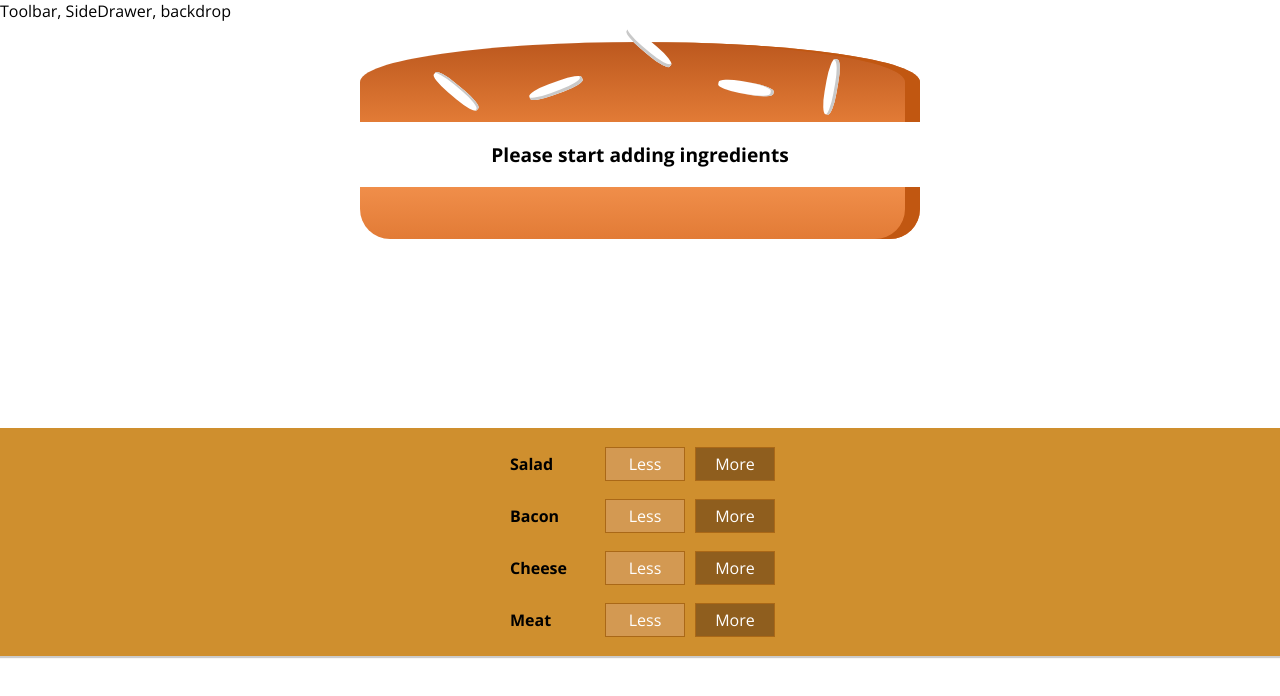
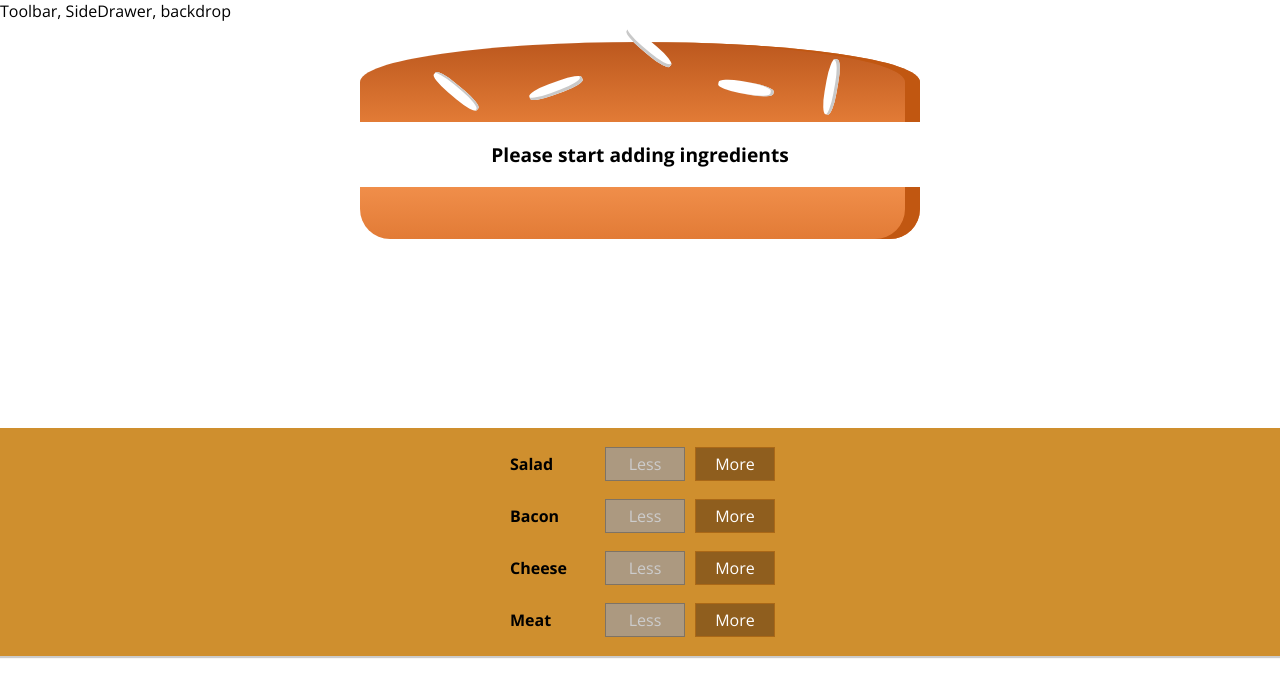
Before and after one commit to diegorochawebdg/burger-builder, a React (Create React App) app: page / in a window 1280 px wide. Shown: the top 696 px of the page. Built offline with nearby package versions, Linux system fonts and the light colour scheme.

Commit message:
removing ingredients safely

```diff
--- a/src/components/Burger/BuildControls/BuildControl/BuildControl.tsx
+++ b/src/components/Burger/BuildControls/BuildControl/BuildControl.tsx
@@ -4,14 +4,22 @@
 
 export interface IBuildControl {
   label: string,
+  added: any,
+  removed: any,
+  disabled: boolean,
 }
 
 const BuildControl = (props: IBuildControl) => {
   return (
     <div className={classes.BuildControl}>
       <div className={classes.Label}>{props.label}</div>
-      <button className={classes.Less}>Less</button>
-      <button className={classes.More}>More</button>
+      <button
+        className={classes.Less}
+        onClick={props.removed}
+        disabled={props.disabled}>Less</button>
+      <button
+        className={classes.More}
+        onClick={props.added}>More</button>
     </div>
   )
 }
--- a/src/components/Burger/BuildControls/BuildControls.tsx
+++ b/src/components/Burger/BuildControls/BuildControls.tsx
@@ -26,7 +26,12 @@
   return (
     <div className={classes.BuildControls}>
       {controls.map(ctrl => (
-        <BuildControl key={ctrl.label} label={ctrl.label} />
+        <BuildControl
+          key={ctrl.label}
+          label={ctrl.label}
+          added={() => props.ingredientAdded(ctrl.type)}
+          removed={() => props.ingredientRemoved(ctrl.type)}
+          disabled={props.disabled[ctrl.type]} />
       ))}
     </div>
   )
--- /dev/null
+++ b/src/containers/BurgerBuilder/BurgerBuilder.js
@@ -0,0 +1,79 @@
+import React, { Component, Fragment } from 'react';
+
+import Burger from '../../components/Burger/Burger';
+import BuildControls from '../../components/Burger/BuildControls/BuildControls'
+
+const INGREDIENT_PRICES = {
+  salad: 0.5,
+  chesse: 0.4,
+  meat: 1.3,
+  bacon: 0.7,
+}
+
+class BurgerBuilder extends Component {
+  state = {
+    ingredients: {
+      'salad': 0,
+      'bacon': 0,
+      'cheese': 0,
+      'meat': 0,
+    },
+    totalPrice: 4,
+  }
+
+
+  addIngredientHandler = (type) => {
+    const updatedCount = this.state.ingredients[type] + 1;
+    const updatedIngredients = {
+      ...this.state.ingredients
+    }
+    updatedIngredients[type] = updatedCount;
+    const priceAddiction = INGREDIENT_PRICES[type];
+    const oldPrice = this.state.totalPrice;
+    const newPrice = oldPrice + priceAddiction;
+    this.setState({
+      ingredients: updatedIngredients,
+      totalPrice: newPrice,
+    });
+  }
+
+  removeIngredientHandler = (type) => {
+    const oldCount = this.state.ingredients[type];
+    if(oldCount <= 0) {
+      return;
+    }
+    const updatedCount = oldCount - 1;
+    const updatedIngredients = {
+      ...this.state.ingredients
+    }
+    updatedIngredients[type] = updatedCount;
+    const priceDeduction = INGREDIENT_PRICES[type];
+    const oldPrice = this.state.totalPrice;
+    const newPrice = oldPrice - priceDeduction;
+    this.setState({
+      ingredients: updatedIngredients,
+      totalPrice: newPrice,
+    });
+  }
+
+  render() {
+    const disabledInfo = {
+      ...this.state.ingredients
+    }
+    for (let key in disabledInfo) {
+      disabledInfo[key] = disabledInfo[key] <= 0;
+    }
+    return (
+      <Fragment>
+        <Burger
+          ingredients={this.state.ingredients} />
+        <BuildControls
+          ingredientAdded={this.addIngredientHandler}
+          ingredientRemoved={this.removeIngredientHandler}
+          disabled={disabledInfo}/>
+      </Fragment>
+    )
+  }
+}
+
+export default BurgerBuilder;
--- a/src/containers/BurgerBuilder/BurgerBuilder.tsx
+++ /dev/null
@@ -1,26 +0,0 @@
-import React, { Component, Fragment } from 'react';
-
-import Burger from '../../components/Burger/Burger';
-import BuildControls from './../../components/Burger/BuildControls/BuildControls'
-
-class BurgerBuilder extends Component {
-  state = {
-    ingredients: {
-      salad: 0,
-      bacon: 0,
-      cheese: 0,
-      meat: 0,
-    }
-  }
-
-  render() {
-    return (
-      <Fragment>
-        <Burger ingredients={this.state.ingredients} />
-        <BuildControls />
-      </Fragment>
-    )
-  }
-}
-
-export default BurgerBuilder;
```
